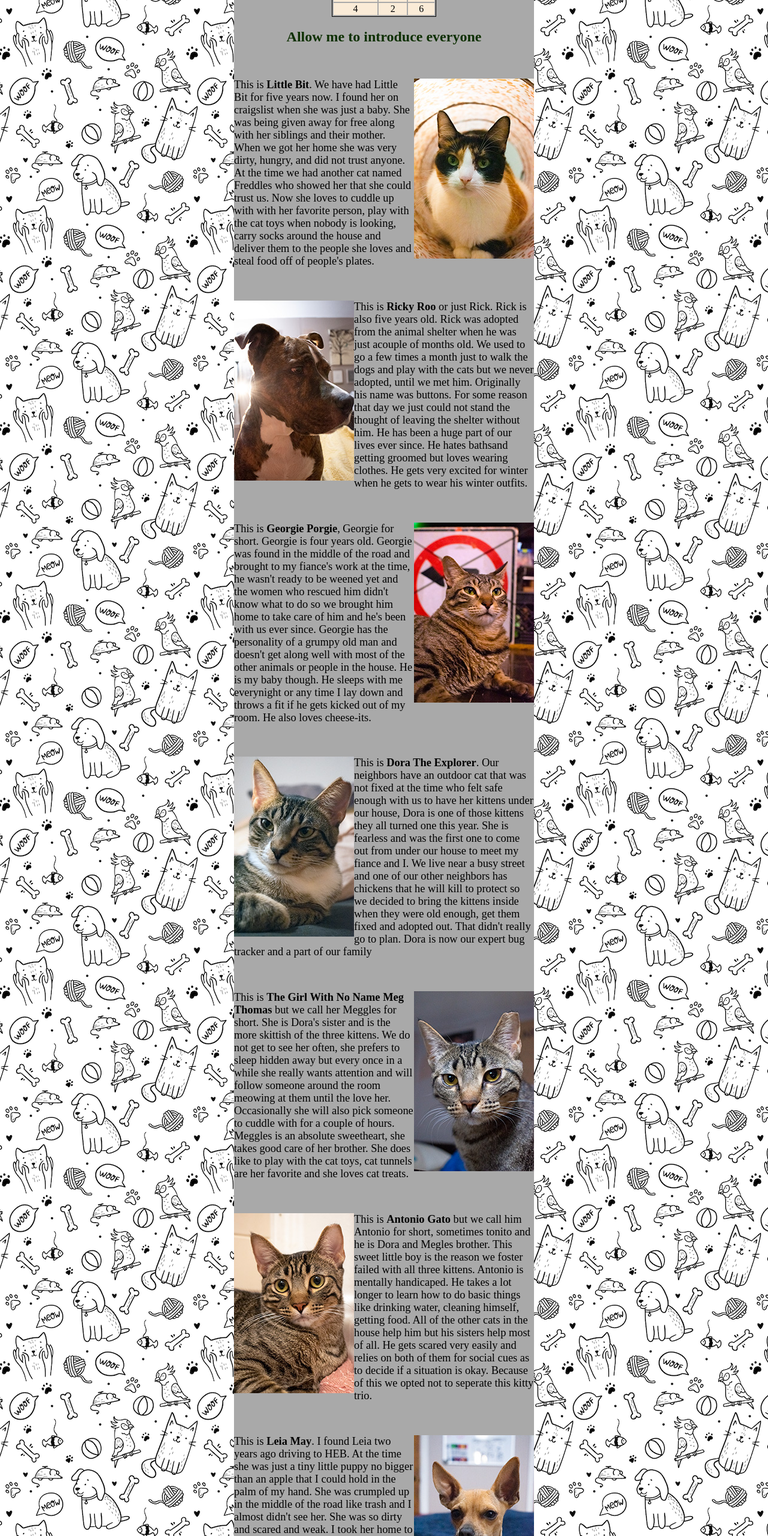
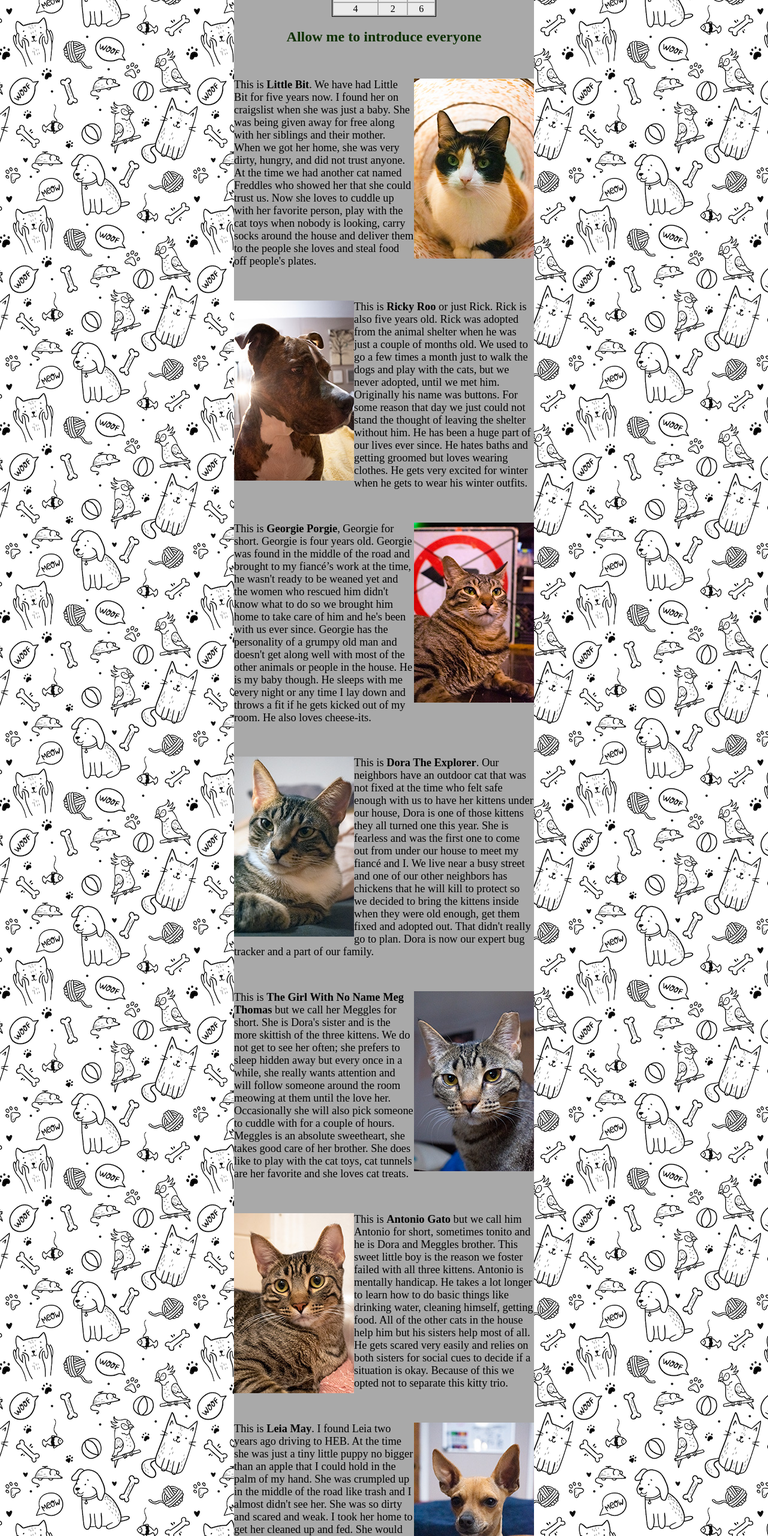
Before and after one commit to AJeffreys/assignmenthtml2, a plain HTML site: page index.html in a window 1280 px wide. Shown: the part 100-2660 px from the top of the page at 60% size. Drawn offline with Linux system fonts and the light colour scheme.

Commit message:
spelling whoops

```diff
--- a/index.html
+++ b/index.html
@@ -9,7 +9,7 @@
 			width: 500px;
 			margin:0 auto;
 			}
-		tr{background-color:antiquewhite;}
+		tr{background-color:#EBEBEB}
 	</style>
 </head>
 <body style="background-image: url(images/background.png)">
@@ -30,32 +30,32 @@
 			</center>
 		<h2 style="text-align: center; color:#0E3002">Allow me to introduce everyone</h2>
 		<br>
-		<p style="text-align: left; font-size:115%"><img src="images/littlebit.jpg" alt="calico cat" style="float:right"/> This is <b>Little Bit</b>. We have had Little Bit for five years now. I found her on craigslist when she was just a baby. She was being given away for free along with her siblings and their mother. When we got her home she was very dirty, hungry, and did not trust anyone. At the time we had another cat named Freddles who showed her that she could trust us. Now she loves to cuddle up with with her favorite person, play with the cat toys when nobody is looking, carry socks around the house and deliver them to the people she loves and steal food off of people's plates.</p>
+		<p style="text-align: left; font-size:115%"><img src="images/littlebit.jpg" alt="calico cat" style="float:right"/> This is <b>Little Bit</b>. We have had Little Bit for five years now. I found her on craigslist when she was just a baby. She was being given away for free along with her siblings and their mother. When we got her home, she was very dirty, hungry, and did not trust anyone. At the time we had another cat named Freddles who showed her that she could trust us. Now she loves to cuddle up with her favorite person, play with the cat toys when nobody is looking, carry socks around the house and deliver them to the people she loves and steal food off people's plates.</p>
 		<br>
-		<p style="font-size:115%"><img src="images/rick.jpg" alt="brindle dog" style="float: left"/> This is <b>Ricky Roo</b> or just Rick. Rick is also five years old. Rick was adopted from the animal shelter when he was just acouple of months old. We used to go a few times a month just to walk the dogs and play with the cats but we never adopted, until we met him. Originally his name was buttons. For some reason that day we just could not stand the thought of leaving the shelter without him. He has been a huge part of our lives ever since. He hates bathsand getting groomed but loves wearing clothes. He gets very excited for winter when he gets to wear his winter outfits.
+		<p style="font-size:115%"><img src="images/rick.jpg" alt="brindle dog" style="float: left"/> This is <b>Ricky Roo</b> or just Rick. Rick is also five years old. Rick was adopted from the animal shelter when he was just a couple of months old. We used to go a few times a month just to walk the dogs and play with the cats, but we never adopted, until we met him. Originally his name was buttons. For some reason that day we just could not stand the thought of leaving the shelter without him. He has been a huge part of our lives ever since. He hates baths and getting groomed but loves wearing clothes. He gets very excited for winter when he gets to wear his winter outfits.
 		</p>
 		<br>
-		<p style="font-size:115%"><img src="images/georgie.jpg" alt="cat with stripes" style="float: right"/> This is <b>Georgie Porgie</b>, Georgie for short. Georgie is four years old. Georgie was found in the middle of the road and brought to my fiance's work at the time, he wasn't ready to be weened yet and the women who rescued him didn't know what to do so we brought him home to take care of him and he's been with us ever since. Georgie has the personality of a grumpy old man and doesn't get along well with most of the other animals or people in the house. He is my baby though. He sleeps with me everynight or any time I lay down and throws a fit if he gets kicked out of my room. He also loves cheese-its.
+		<p style="font-size:115%"><img src="images/georgie.jpg" alt="cat with stripes" style="float: right"/> This is <b>Georgie Porgie</b>, Georgie for short. Georgie is four years old. Georgie was found in the middle of the road and brought to my fiancé’s work at the time, he wasn't ready to be weaned yet and the women who rescued him didn't know what to do so we brought him home to take care of him and he's been with us ever since. Georgie has the personality of a grumpy old man and doesn't get along well with most of the other animals or people in the house. He is my baby though. He sleeps with me every night or any time I lay down and throws a fit if he gets kicked out of my room. He also loves cheese-its.
 		</p>
 		<br>
-		<p style="font-size:115%"><img src="images/dora.jpg" alt="cat with strpies" style="float: left"/>This is <b>Dora The Explorer</b>. Our neighbors have an outdoor cat that was not fixed at the time who felt safe enough with us to have her kittens under our house, Dora is one of those kittens they all turned one this year. She is fearless and was the first one to come out from under our house to meet my fiance and I. We live near a busy street and one of our other neighbors has chickens that he will kill to protect so we decided to bring the kittens inside when they were old enough, get them fixed and adopted out. That didn't really go to plan. Dora is now our expert bug tracker and a part of our family
+		<p style="font-size:115%"><img src="images/dora.jpg" alt="cat with strpies" style="float: left"/>This is <b>Dora The Explorer</b>. Our neighbors have an outdoor cat that was not fixed at the time who felt safe enough with us to have her kittens under our house, Dora is one of those kittens they all turned one this year. She is fearless and was the first one to come out from under our house to meet my fiancé and I. We live near a busy street and one of our other neighbors has chickens that he will kill to protect so we decided to bring the kittens inside when they were old enough, get them fixed and adopted out. That didn't really go to plan. Dora is now our expert bug tracker and a part of our family.
 		</p>
 		<br>
-		<p style="font-size:115%"><img src="images/megs.jpg" alt="another cat with stripes" style="float: right"/>This is <b>The Girl With No Name Meg Thomas</b> but we call her Meggles for short. She is Dora's sister and is the more skittish of the three kittens. We do not get to see her often, she prefers to sleep hidden away but every once in a while she really wants attention and will follow someone around the room meowing at them until the love her. Occasionally she will also pick someone to cuddle with for a couple of hours. Meggles is an absolute sweetheart, she takes good care of her brother. She does like to play with the cat toys, cat tunnels are her favorite and she loves cat treats.
+		<p style="font-size:115%"><img src="images/megs.jpg" alt="another cat with stripes" style="float: right"/>This is <b>The Girl With No Name Meg Thomas</b> but we call her Meggles for short. She is Dora's sister and is the more skittish of the three kittens. We do not get to see her often; she prefers to sleep hidden away but every once in a while, she really wants attention and will follow someone around the room meowing at them until the love her. Occasionally she will also pick someone to cuddle with for a couple of hours. Meggles is an absolute sweetheart, she takes good care of her brother. She does like to play with the cat toys, cat tunnels are her favorite and she loves cat treats.
 		</p>
 		<br>
-		<p style="font-size:115%"><img src="images/antonio.jpg" alt="another striped cat" style="float: left"/>This is <b>Antonio Gato</b> but we call him Antonio for short, sometimes tonito and he is Dora and Megles brother. This sweet little boy is the reason we foster failed with all three kittens. Antonio is mentally handicaped. He takes a lot longer to learn how to do basic things like drinking water, cleaning himself, getting food. All of the other cats in the house help him but his sisters help most of all. He gets scared very easily and relies on both of them for social cues as to decide if a situation is okay. Because of this we opted not to seperate this kitty trio.
+		<p style="font-size:115%"><img src="images/antonio.jpg" alt="another striped cat" style="float: left"/>This is <b>Antonio Gato</b> but we call him Antonio for short, sometimes tonito and he is Dora and Meggles brother. This sweet little boy is the reason we foster failed with all three kittens. Antonio is mentally handicap. He takes a lot longer to learn how to do basic things like drinking water, cleaning himself, getting food. All of the other cats in the house help him but his sisters help most of all. He gets scared very easily and relies on both sisters for social cues to decide if a situation is okay. Because of this we opted not to separate this kitty trio.
 		</p>
 		<br>
-		<p style="font-size:115%"><img src="images/leia.jpg" alt="small brown dog" style="float: right"/>This is <b>Leia May</b>. I found Leia two years ago driving to HEB. At the time she was just a tiny little puppy no bigger than an apple that I could hold in the palm of my hand. She was crumpled up in the middle of the road like trash and I almost didn't see her. She was so dirty and scared and weak. I took her home to get her cleaned up and fed. She would shake every time I set her down so for the first six months of her life I held her all the time and took her everywhere. She's a lot more independant now, she even tried to guard our yard but she still loves to be cuddled.
+		<p style="font-size:115%"><img src="images/leia.jpg" alt="small brown dog" style="float: right"/>This is <b>Leia May</b>. I found Leia two years ago driving to HEB. At the time she was just a tiny little puppy no bigger than an apple that I could hold in the palm of my hand. She was crumpled up in the middle of the road like trash and I almost didn't see her. She was so dirty and scared and weak. I took her home to get her cleaned up and fed. She would shake every time I set her down so for the first six months of her life, I held her all the time and took her everywhere. She's a lot more independent now, she even tried to guard our yard but she still loves to be cuddled.
 		</p>
 		<br>
-		<p style="font-size:115%"><img src="images/bruno.jpg" alt="black cat outside" style="float: left"/>This is <b>Bruno</b>. Bruna was the most recent cat to move in under our house. The first day we met him, my fiance and I had just come home from dropping our kids off at school and there he was sitting on our front steps. He made it very clear that he wanted nothing more than to be loved. We got him fixed and brought him inside to care for and evaluate him but we didn't know the extent of his health problems. Bruno passed away September 7th after having been with us for less than a month. We loved Bruno every day he was with us and will hold him in our hearts forever.
+		<p style="font-size:115%"><img src="images/bruno.jpg" alt="black cat outside" style="float: left"/>This is <b>Bruno</b>. Bruno was the most recent cat to move in under our house. The first day we met him, my fiancé and I had just come home from dropping our kids off at school and there he was sitting on our front steps. He made it very clear that he wanted nothing more than to be loved. We got him fixed and brought him inside to care for and evaluate him, but we didn't know the extent of his health problems. Bruno passed away September 7th after having been with us for less than a month. We loved Bruno every day he was with us and we will hold him in our hearts forever.
 		</p>
 		<br>
 		<h2 style="text-align: center; color:#0E3002">Now that you have met everyone, what's the point? </h2>
 		<br>
-		<p style="font-size:115%">That's a great question. I don't now if you noticed but out of the 8 animals that I just talked about, 7 of them were strays picked up off the streets. This is a problem, I can't take care of every stray in San Antonio by myself, as much as I would love to. Now you might be asking yourself "well what I can I even do about it?" and I'm glad you asked. One of the most resposnible things that you can do is get your animals fixed and keep them indoors, this extends their lives significantly and helps control the stray population in our city. If you don't have animals but have strays in your area you can still help, the city of San Antonio has some great information <a href="https://www.sanantonio.gov/Animal-Care/What-We-Do-Services/Outdoor-Cats-TNR">here</a> about the cities Trap/Neuter/Return programm which they say has proven to be the only long-term solution to humanely control cat populations and it's free, they provide you with the equipment and offer the surgery at no cost. It just takes a little bit of your time. Also, you don't have to keep the cats like I did, you can release them back into the area after surgery, that choice is yours. <br>
+		<p style="font-size:115%">That's a great question. I don't know if you noticed but out of the 8 animals that I just talked about, 7 of them were strays picked up off the streets. This is a problem, I can't take care of every stray in San Antonio by myself, as much as I would love to. Now you might be asking yourself "well what I can I even do about it?" and I'm glad you asked. One of the most responsible things that you can do is get your animals fixed and keep them indoors, this extends their lives significantly and helps control the stray population in our city. If you don't have animals but have strays in your area you can still help, the city of San Antonio has some great information <a href="https://www.sanantonio.gov/Animal-Care/What-We-Do-Services/Outdoor-Cats-TNR">here</a> about the cities Trap/Neuter/Return program which they say has proven to be the only long-term solution to humanely control cat populations and it's free, they provide you with the equipment and offer the surgery at no cost. It just takes a little bit of your time. Also, you don't have to keep the cats like I did, you can release them back into the area after surgery, that choice is yours. <br>
 		<br>Now if you would like to know a little bit more about how we coexist with 7 animals you can click <a href="petcarebasics.html">here</a>
 		</p>
 
```
